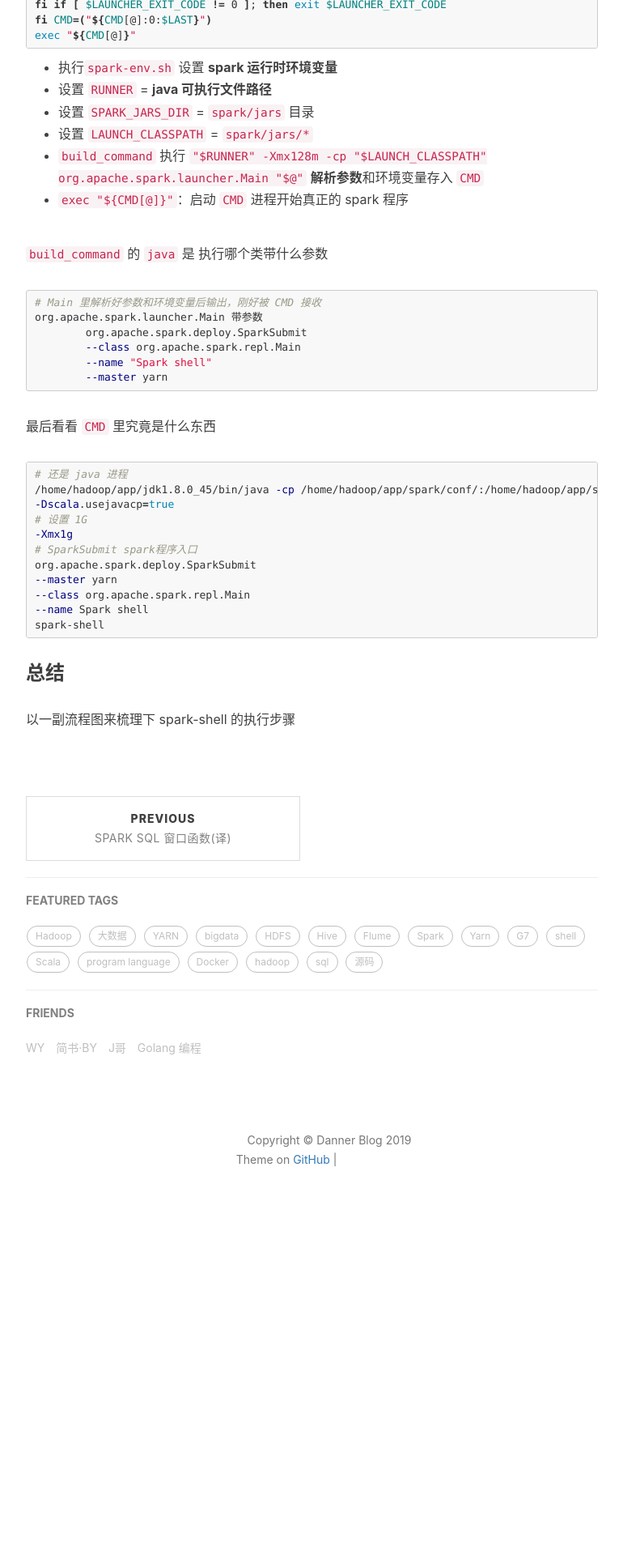
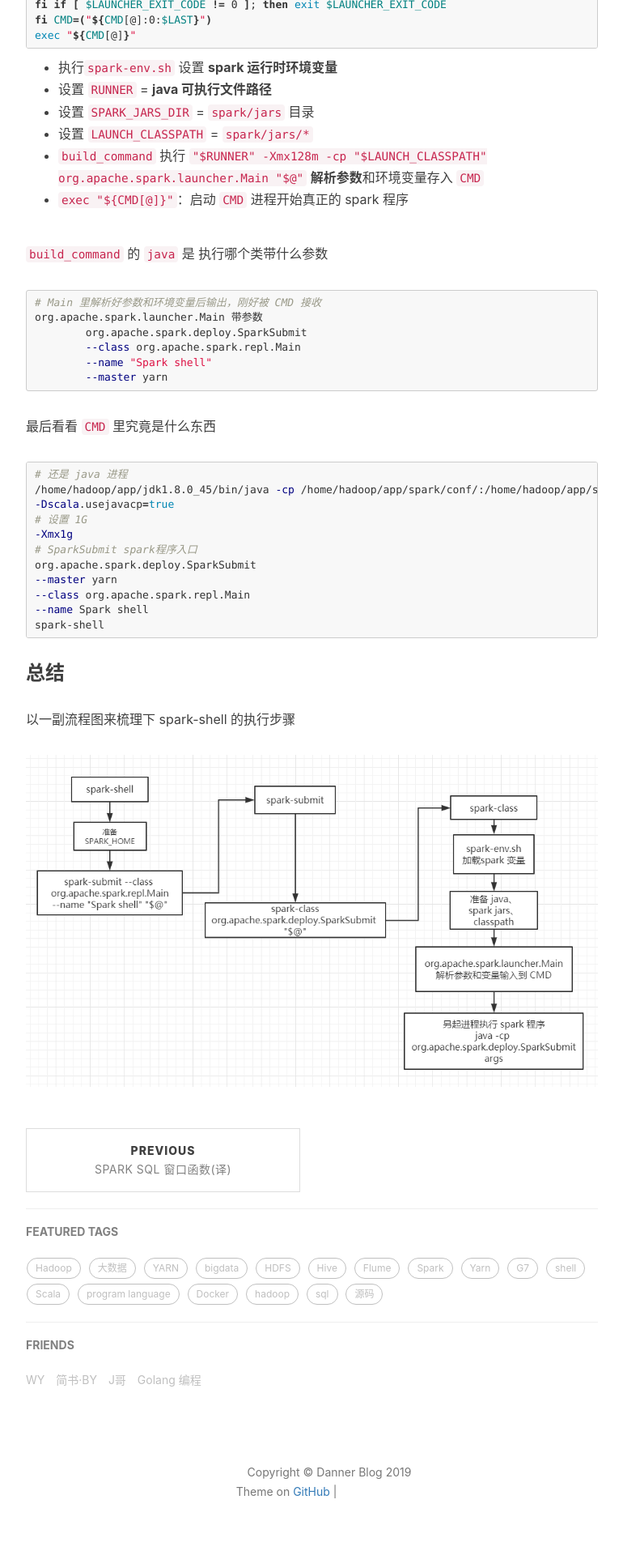
Before and after one commit to vendanner/vendanner.github.io, a Jekyll site: the page built from _posts/2019-10-25-spark shell 脚本剖析.md, in a window 1280 px wide. Shown: the part 4480-6400 px from the top of the page at 81% size, without its empty margins (233-1003 px from the left). Built offline with Jekyll 4.4.1, drawn with Linux system fonts in a browser that asks for light colours; nearby versions of some CDN libraries; comment, search, counter and statistics services are not loaded; before the commit the page ends 6016 px from its top, so only the background shows below that; grey boxes are pictures that could not be loaded.

Commit message:
Update 2019-10-25-spark shell 脚本剖析.md

```diff
--- a/_posts/2019-10-25-spark shell 脚本剖析.md
+++ b/_posts/2019-10-25-spark shell 脚本剖析.md
@@ -293,4 +293,4 @@ spark-shell
 
 以一副流程图来梳理下 spark-shell 的执行步骤
 
-![](spark-shell-process.png)
+![](https://vendanner.github.io/img/Spark/spark-shell-process.png)
```
